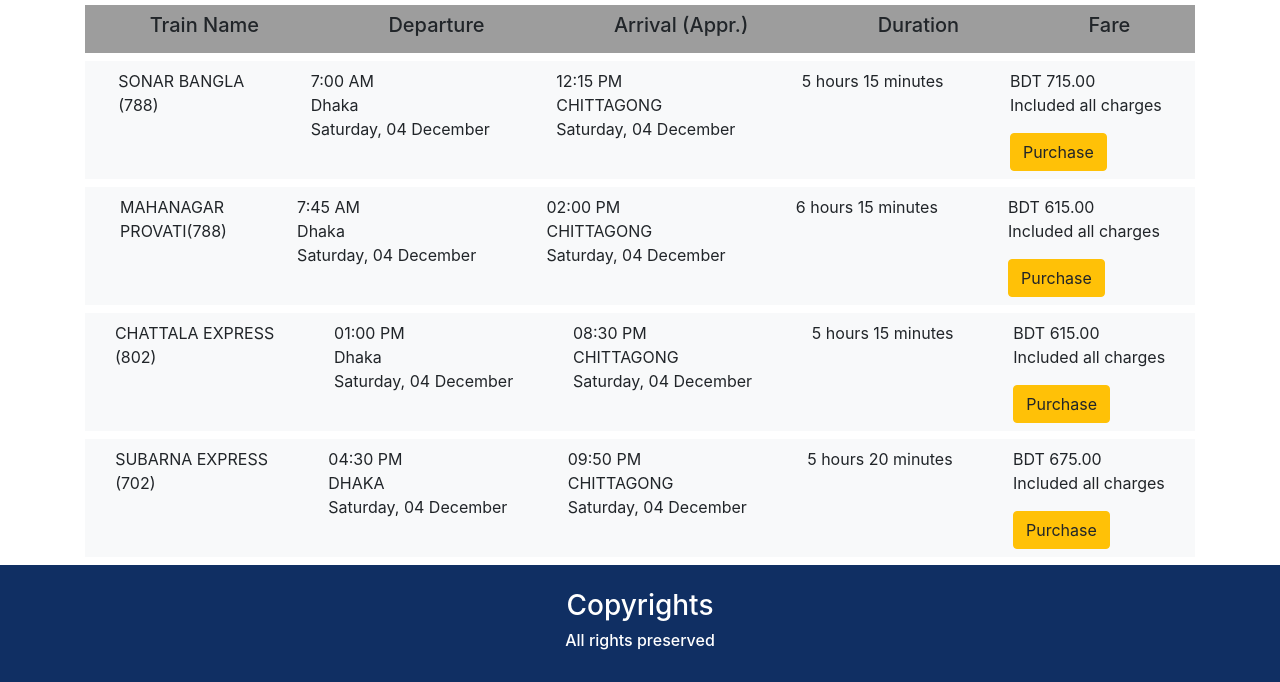
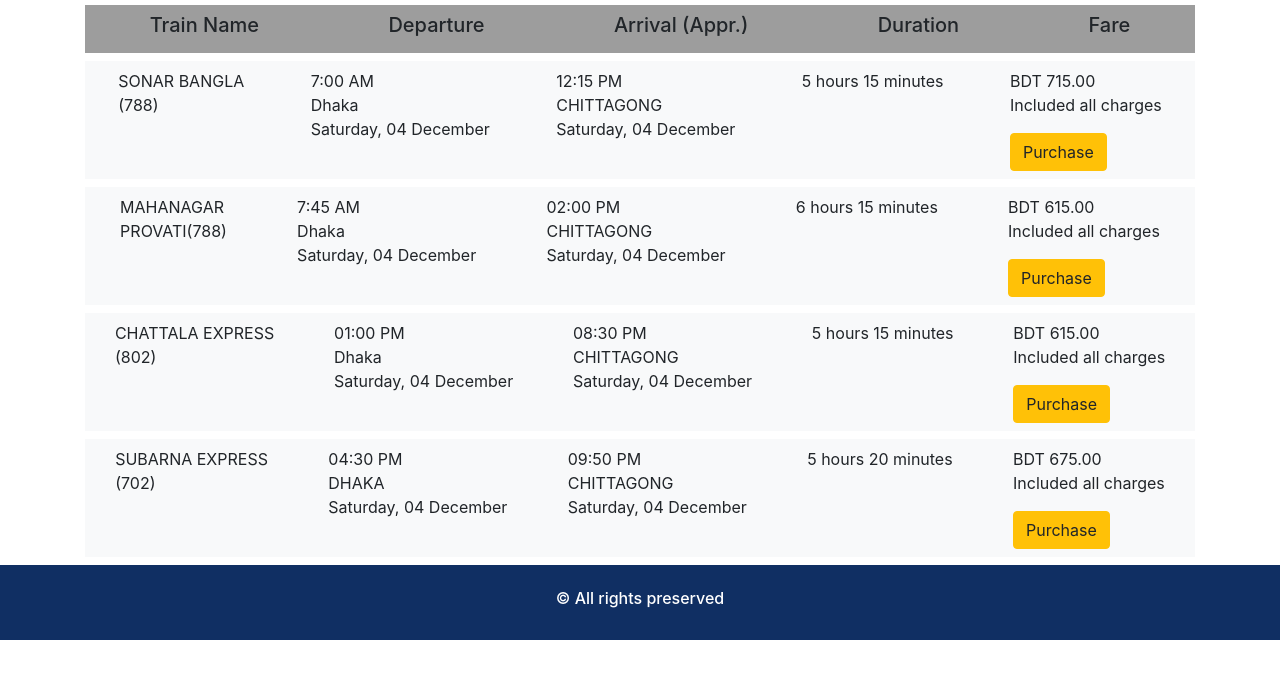
Before and after one commit to tuhin080/SE, a plain HTML site: page purchase.html in a window 1280 px wide. Shown: the part 242-924 px from the top of the page. After the commit the page ends 882 px from the top, so only its background shows below. Drawn offline with nearby package versions, Linux system fonts and the light colour scheme.

Commit message:
changed copyright

```diff
--- a/purchase.html
+++ b/purchase.html
@@ -208,8 +208,8 @@
 
       </div>
       <div class="footer p-4" style="background-color:#102F63;">
-        <h3 style="text-align: center;color: white;">Copyrights</h3>
-        <h6 style="text-align: center;color: white;">All rights preserved</h6>
+
+        <h6 style="text-align: center;color: white;">&copy; All rights preserved</h6>
       </div>
 
     </div>
```
